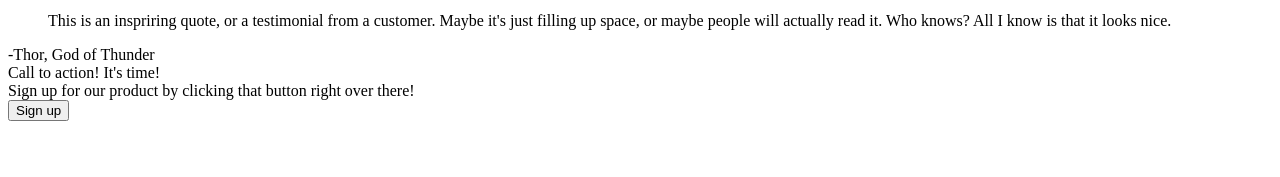
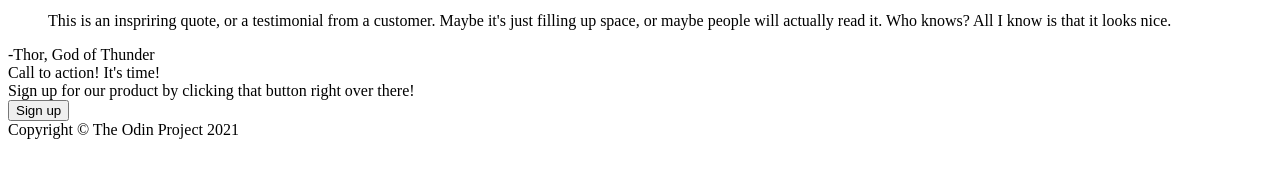
Before and after one commit to starlesintheshire/landing-page, a plain HTML site: page index.html in a window 1280 px wide. Shown: the part 353-530 px from the top of the page. Drawn offline with Linux system fonts and the light colour scheme.

Commit message:
HTML complete
Added footer.

```diff
--- a/index.html
+++ b/index.html
@@ -64,5 +64,8 @@
             </div>
         </div>
     </div>
+    <div class="footer">
+        <div class="copyright">Copyright &copy The Odin Project 2021</div>
+    </div>
 </body>
 </html>
```
